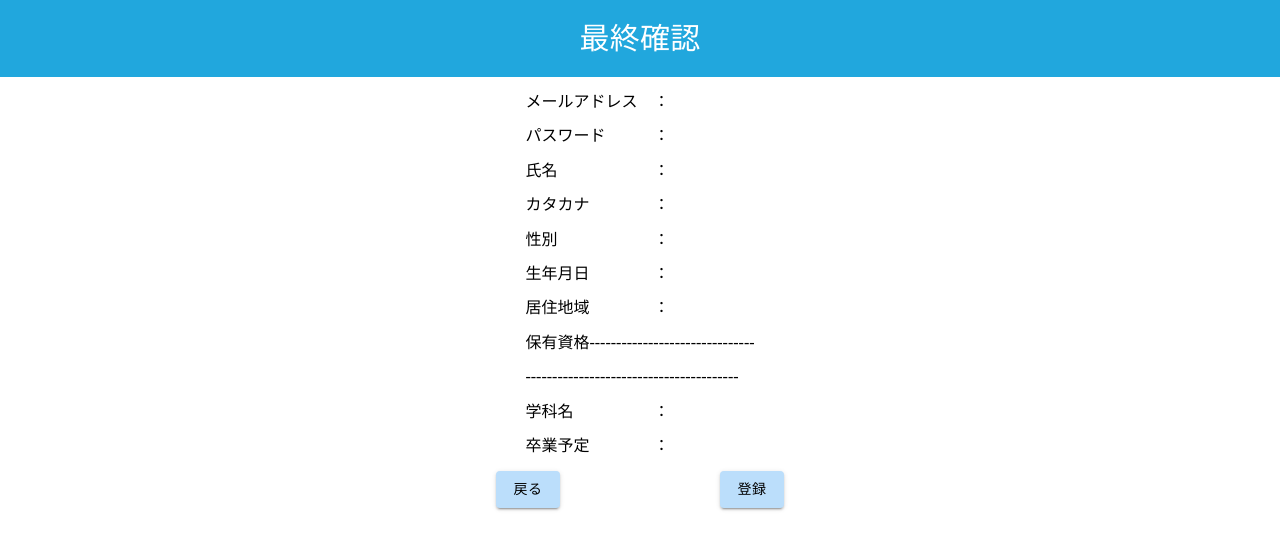
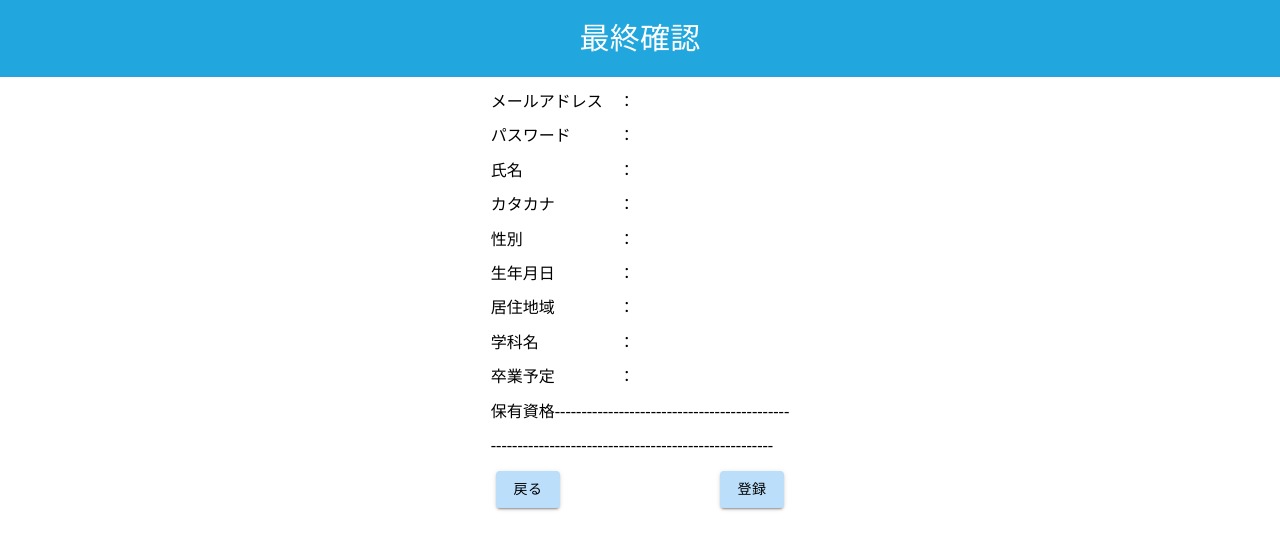
Before and after one commit to hayatosuzuki3228/CVAISotuken, a React (Vite) app: page /addkakunin in a window 1280 px wide. Shown: the top 550 px of the page. Built offline with nearby package versions, Linux system fonts and the light colour scheme.

Commit message:
確認画面の順番変更

```diff
--- a/src/Page/NewUser/addstudentkakunin.jsx
+++ b/src/Page/NewUser/addstudentkakunin.jsx
@@ -90,22 +90,23 @@ export function Addstudentkakunin() {
           <label>居住地域　　　　：　</label>
           <label>{area}</label>
           <p></p>
-          <label>保有資格-------------------------------</label>
-          <p></p>
-          {sikaku
-            ? sikaku.map((option, index) => (
-                <Typography key={index}>{option.title}</Typography>
-              ))
-            : null}
-          <p></p>
-          <label>----------------------------------------</label>
-          <p></p>
-          <p></p>
           <label>学科名　　　　　：　</label>
           <label>{gakka}</label>
           <p></p>
           <label>卒業予定　　　　：　</label>
           <lable>{sotu}</lable>
+          <p></p>
+          <label>保有資格--------------------------------------------</label>
+          <p></p>
+          <div style={{ textAlign: "center" }}>
+            {sikaku
+              ? sikaku.map((option, index) => (
+                  <Typography key={index}>{option.title}</Typography>
+                ))
+              : null}
+          </div>
+          <p></p>
+          <label>-----------------------------------------------------</label>
           <p></p>
         </div>
       </Stack>
```
